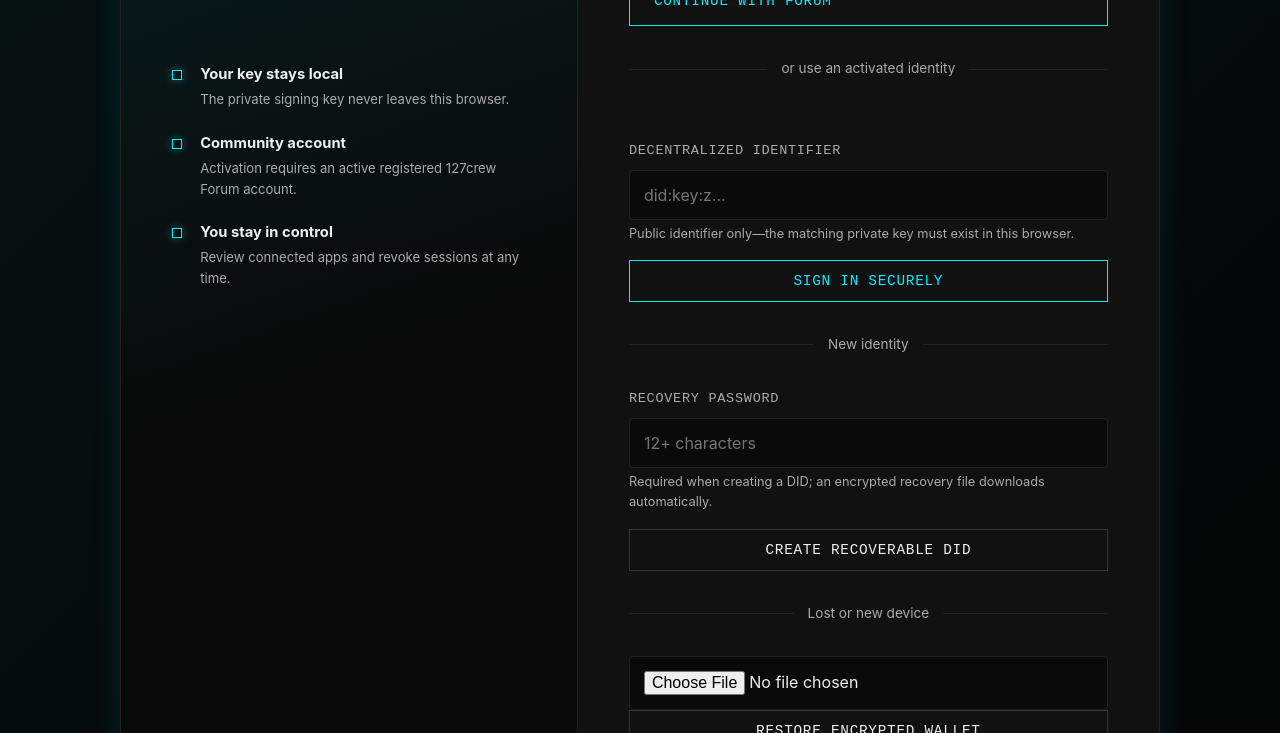
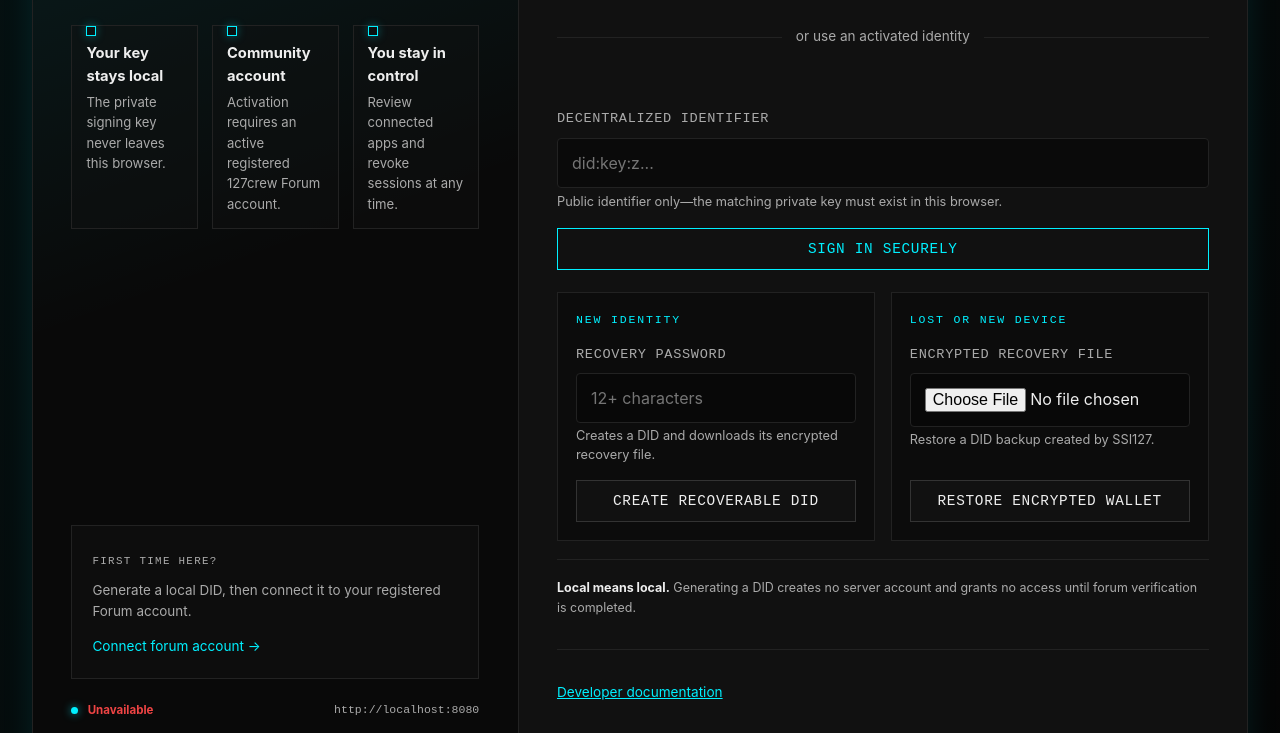
Before and after one commit to 127crew/SSI127-UI, a website: page index.html in a window 1280 px wide. Shown: the part 232-965 px from the top of the page. Drawn offline with Linux system fonts and the light colour scheme; no server answers.

Commit message:
Widen and rebalance account sign-in layout

```diff
--- a/css/auth.css
+++ b/css/auth.css
@@ -6,7 +6,7 @@
     justify-content: center;
     min-height: 100vh;
     background: linear-gradient(135deg, rgba(0, 240, 255, 0.05), rgba(0, 0, 0, 0.1));
-    padding: clamp(20px, 4vw, 64px);
+    padding: clamp(16px, 2.5vw, 40px);
 }
 
 .auth-card {
@@ -20,20 +20,20 @@
 }
 
 .auth-card-wide {
-    max-width: 1040px;
+    max-width: 1280px;
     padding: 0;
     overflow: hidden;
 }
 
 .auth-layout {
     display: grid;
-    grid-template-columns: minmax(320px, 0.88fr) minmax(440px, 1.12fr);
-    min-height: 640px;
+    grid-template-columns: minmax(360px, 0.9fr) minmax(560px, 1.35fr);
+    min-height: 580px;
 }
 
 .auth-intro,
 .auth-panel {
-    padding: clamp(32px, 4vw, 56px);
+    padding: clamp(28px, 3vw, 48px);
 }
 
 .auth-intro {
@@ -63,21 +63,24 @@
 
 .auth-benefits {
     display: grid;
-    gap: 22px;
-    margin: 34px 0;
+    grid-template-columns: repeat(3, minmax(0, 1fr));
+    gap: 14px;
+    margin: 28px 0;
     list-style: none;
 }
 
 .auth-benefits li {
     position: relative;
-    padding-left: 28px;
+    padding: 16px 14px 14px;
+    border: 1px solid var(--border-color);
+    background: rgba(17, 17, 17, 0.42);
 }
 
 .auth-benefits li::before {
     content: '';
     position: absolute;
-    top: 7px;
-    left: 0;
+    top: 0;
+    left: 14px;
     width: 8px;
     height: 8px;
     border: 1px solid var(--primary-accent);
@@ -196,6 +199,26 @@
 .auth-form {
     margin: 28px 0 0;
 }
+
+.auth-recovery-grid {
+    display: grid;
+    grid-template-columns: repeat(2, minmax(0, 1fr));
+    gap: 16px;
+    margin-top: 22px;
+}
+
+.auth-recovery-option {
+    display: flex;
+    flex-direction: column;
+    min-width: 0;
+    padding: 18px;
+    border: 1px solid var(--border-color);
+    background: rgba(5, 5, 5, 0.38);
+}
+
+.auth-recovery-option .auth-eyebrow { margin-bottom: 14px; }
+.auth-recovery-option .form-group { flex: 1; }
+.auth-recovery-option .form-hint { line-height: 1.45; }
 
 .btn-full {
     width: 100%;
@@ -384,7 +407,7 @@
     }
 
     .auth-benefits {
-        grid-template-columns: repeat(3, 1fr);
+        grid-template-columns: repeat(3, minmax(0, 1fr));
         gap: 16px;
         margin: 26px 0;
     }
@@ -396,4 +419,5 @@
     .auth-benefits { grid-template-columns: 1fr; gap: 14px; }
     .auth-system { flex-direction: column; gap: 6px; }
     .auth-title { font-size: 2.2rem; }
+	.auth-recovery-grid { grid-template-columns: 1fr; }
 }
--- a/js/pages/login.js
+++ b/js/pages/login.js
@@ -48,16 +48,26 @@ const LoginPage = {
 									<small class="form-hint">Public identifier only—the matching private key must exist in this browser.</small>
 								</div>
 								<button type="submit" class="btn btn-primary btn-full">Sign in securely</button>
-								<div class="auth-divider"><span>New identity</span></div>
+								<div class="auth-recovery-grid">
+									<section class="auth-recovery-option">
+										<span class="auth-eyebrow">NEW IDENTITY</span>
 										<div class="form-group">
 											<label class="form-label" for="recoveryPassword">Recovery password</label>
 											<input type="password" id="recoveryPassword" class="form-input" minlength="12" autocomplete="new-password" placeholder="12+ characters">
-									<small class="form-hint">Required when creating a DID; an encrypted recovery file downloads automatically.</small>
+											<small class="form-hint">Creates a DID and downloads its encrypted recovery file.</small>
 										</div>
 										<button type="button" id="createWalletBtn" class="btn btn-secondary btn-full">Create recoverable DID</button>
-								<div class="auth-divider"><span>Lost or new device</span></div>
+									</section>
+									<section class="auth-recovery-option">
+										<span class="auth-eyebrow">LOST OR NEW DEVICE</span>
+										<div class="form-group">
+											<label class="form-label" for="recoveryFile">Encrypted recovery file</label>
 											<input type="file" id="recoveryFile" class="form-input" accept="application/json,.json">
+											<small class="form-hint">Restore a DID backup created by SSI127.</small>
+										</div>
 										<button type="button" id="restoreWalletBtn" class="btn btn-secondary btn-full">Restore encrypted wallet</button>
+									</section>
+								</div>
 							</form>
 							<div id="authStatus" class="auth-status" aria-live="polite"></div>
 							<p class="auth-local-note"><strong>Local means local.</strong> Generating a DID creates no server account and grants no access until forum verification is completed.</p>
```
Lines whose indentation alone changed are shown as unchanged.
